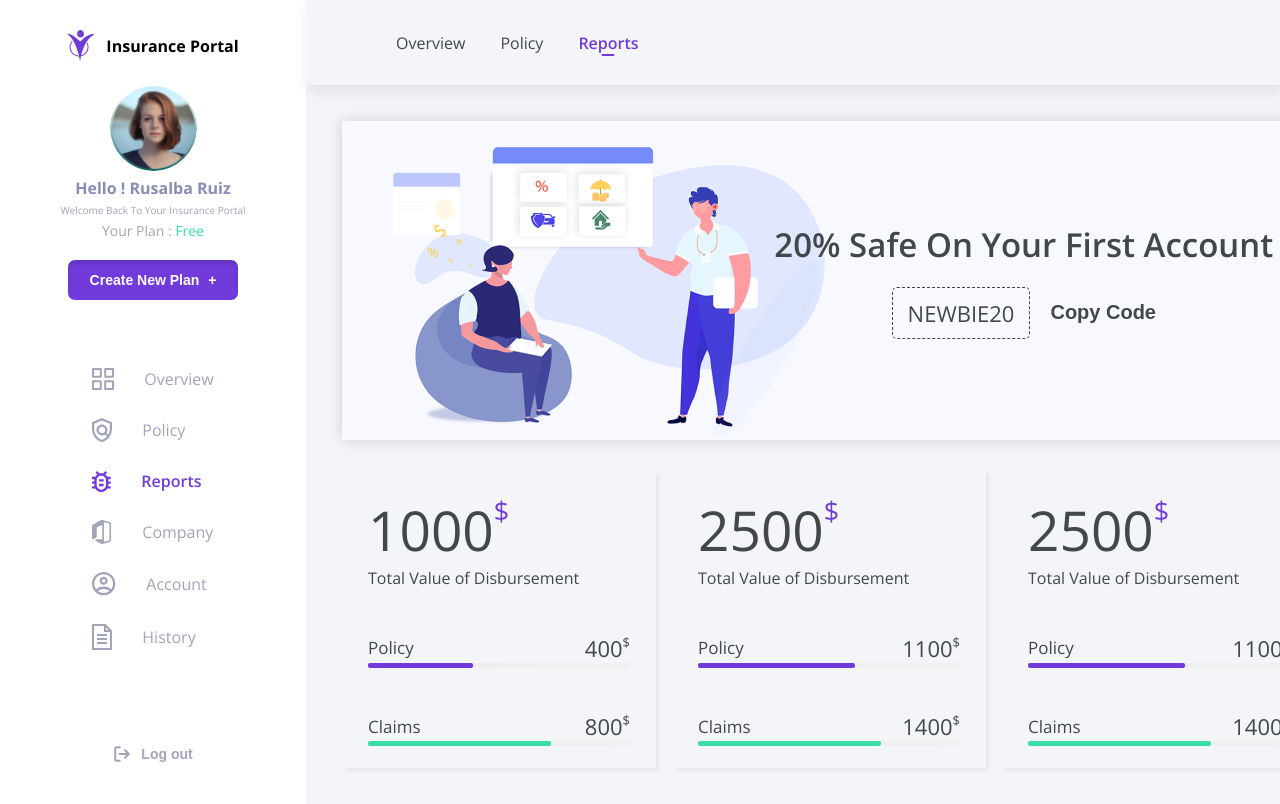
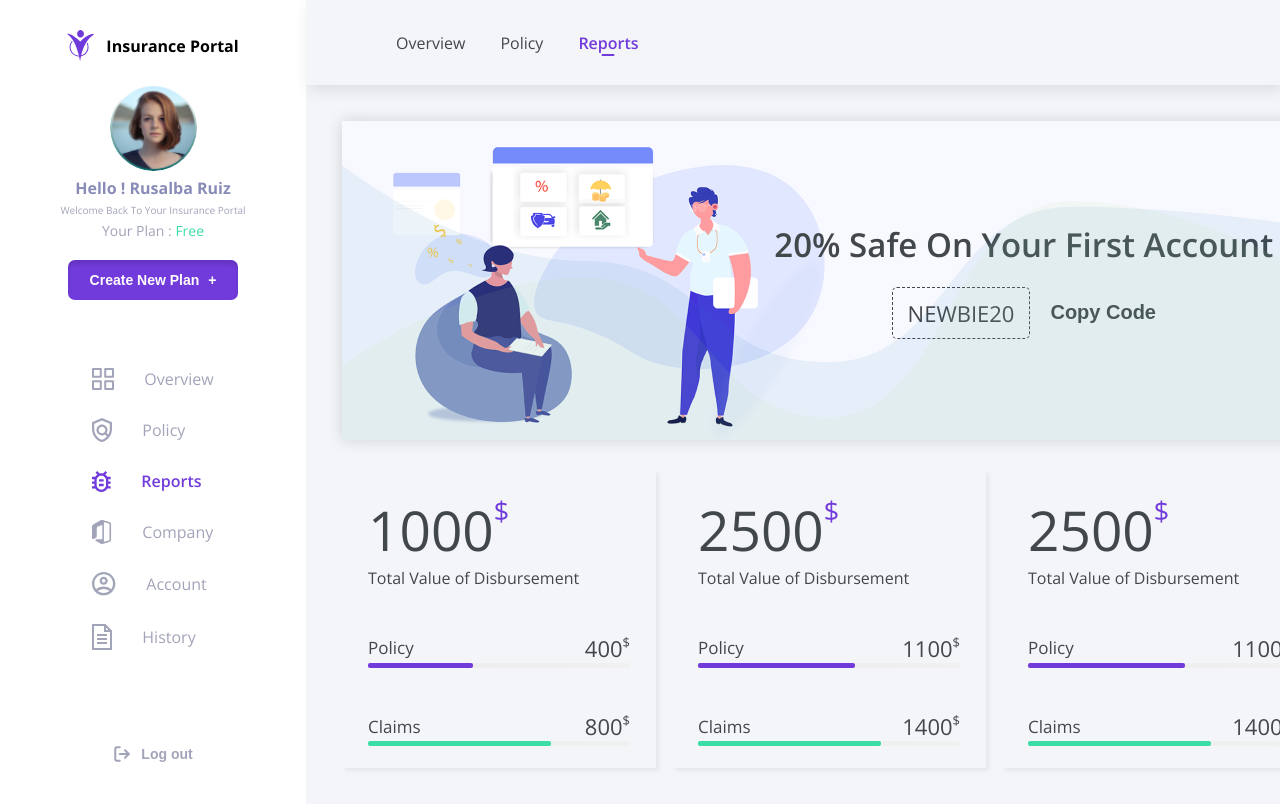
Before and after one commit to UcheSylvester/insurance-portal, a React (Create React App) app: page / in a window 1280 px wide. Shown: the top 804 px of the page. Built offline with nearby package versions, Linux system fonts and the light colour scheme.

Commit message:
pattern on banner

```diff
--- a/src/components/Banner/index.tsx
+++ b/src/components/Banner/index.tsx
@@ -1,5 +1,8 @@
 import BannerImage from "../../assets/images/insurance-agency.png";
 import Button from "../Button";
+
+import { ReactComponent as PrimaryBannerPattern } from "../../assets/icons/primary-banner-pattern.svg";
+import { ReactComponent as BannerPattern } from "../../assets/icons/banner-pattern.svg";
 
 import "./styles.scss";
 
@@ -15,6 +18,9 @@ const Banner = () => (
         <Button variant="ghost">Copy Code</Button>
       </div>
     </div>
+
+    <PrimaryBannerPattern className="banner__pattern banner__pattern--primary" />
+    <BannerPattern className="banner__pattern banner__pattern--secondary" />
   </section>
 );
 
--- a/src/components/Banner/styles.scss
+++ b/src/components/Banner/styles.scss
@@ -42,4 +42,11 @@
       font-size: 2rem;
     }
   }
+
+  &__pattern {
+    position: absolute;
+    bottom: 0;
+    opacity: 0.1;
+    width: 100%;
+  }
 }
```
Also changed, not shown: src/assets/icons/banner-pattern.svg (added), src/assets/icons/primary-banner-pattern.svg (added).
